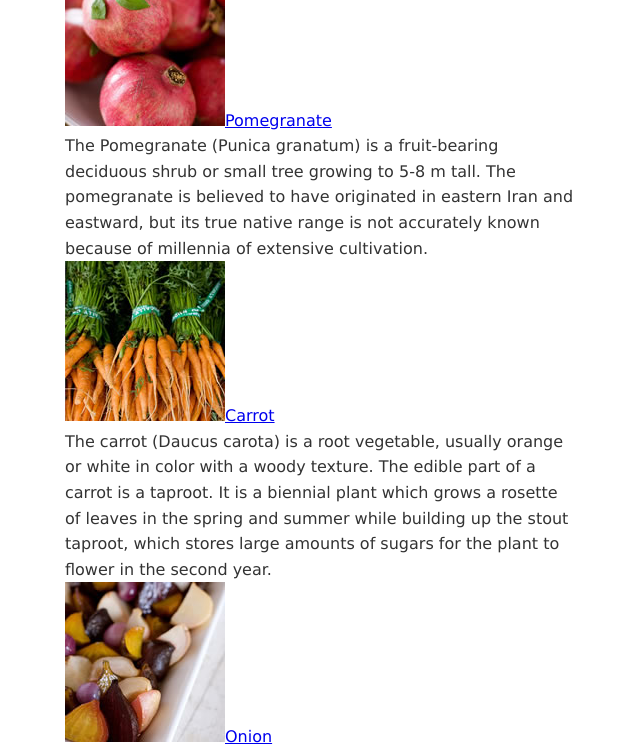
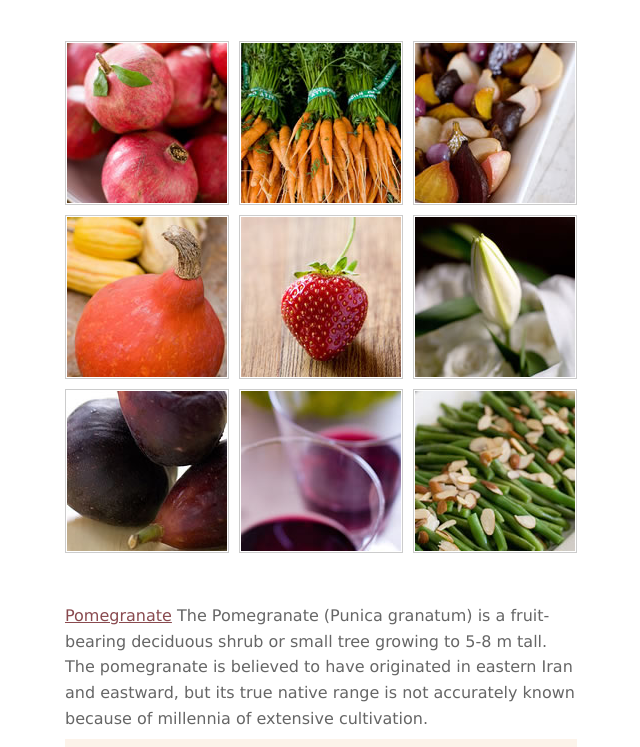
Before and after one commit to hepl-cpw/css-fwi, a plain HTML site: page index.html in a window 1280 px wide. Shown: the part 110-857 px from the top of the page, without its empty margins (319-959 px from the left). Drawn offline with Linux system fonts and the light colour scheme.

Commit message:
Add completed code

```diff
--- a/css/styles.css
+++ b/css/styles.css
@@ -58,3 +58,156 @@ body{
     font: 16px/1.6 "Lucida Grande", "Lucida Sans", "Lucida Sans Unicode", Geneva, Verdana, sans-serif ; /* voir fs sur smashing magasine http://coding.smashingmagazine.com/2009/09/22/complete-guide-to-css-font-stacks/ */
     color: #333;
 }
+
+h1{
+    font-size: 2em;
+    color:rgb(137, 74, 79);
+    text-transform: uppercase;
+    text-align: center;
+    margin-bottom: 50px; /* 40px effet image + 10 padding */
+}
+
+/* POSITIONNEMENT IMAGES  (changements au survol à faire après) */
+
+ul{
+    position: relative;
+    padding-top: 562px; /* 3*164 + 2*10 + 10 padding en-dessous + 40 effet image */
+    padding-bottom: 40px;
+}
+h3 img{
+    position: absolute;
+    padding: 1px;
+    border:1px solid #ccc;
+    width:160px;
+    height: 160px;
+    transition: all 0.2s;
+    -webkit-transition: all 0.2s;
+    /*outline: 1px solid #ccc;*/
+}
+li#pomegranate h3 img{
+    top: 0px;
+    left: 0px;
+}
+/* li#pomegranate a:hover img{
+    top:-40px; */ /* img passe de 160 à 240 px => 80 de plus => doit remonter de 40 */
+    /*left:-40px;
+}*/
+li#carrot h3 img{
+    top: 0px;
+    left: 174px;
+}
+/*li#carrot a:hover img{
+    top:-40px;
+    left:134px;
+}*/
+li#onion h3 img{
+    top: 0px;
+    left: 348px;
+}
+/*li#onion a:hover img{
+    top:-40px;
+    left:308px;
+}*/
+li#gourd h3 img{
+    top: 174px;
+    left: 0px;
+}
+/*li#gourd a:hover img{
+    top:134px;
+    left:-40px
+}*/
+li#strawberry h3 img{
+    top: 174px;
+    left: 174px;
+}
+/*li#strawberry a:hover img{
+    top:134px;
+    left:134px
+}*/
+li#lily h3 img{
+    top: 174px;
+    left: 348px;
+}
+/*li#lily a:hover img{
+    top:134px;
+    left:308px
+}*/
+li#fig h3 img{
+    top: 348px;
+    left: 0px;
+}
+/*li#fig a:hover img{
+    top:308px;
+    left:-40px
+}*/
+li#wine h3 img{
+    top: 348px;
+    left: 174px;
+}
+/*li#wine a:hover img{
+    top:308px;
+    left:134px
+}*/
+li#bean h3 img{
+    top: 348px;
+    left: 348px;
+}
+/*li#bean a:hover img{
+    top:308px;
+    left:308px
+}*/
+
+/*  STYLES DU TEXTE */
+
+h3,p{
+    display: inline;
+}
+li{
+    margin-bottom: 0.5em;
+}
+p{
+    color: #666;
+}
+a, a:visited{
+    color:rgb(137,74,79); /* ! le texte des h3 est dans un a !! */
+}
+/*
+li.pair{
+    padding: 0.5em;
+    background: #fcf3ea;
+}
+*/
+li:nth-child(even){
+    padding: 0.5em;
+    background: #fcf3ea;
+}
+
+/* EFFETS */
+
+a:hover, li:target a{
+    color:rgb(87,24,29);
+}
+a:hover img{
+    border: 1px solid #000;
+    width: 240px;
+    height : 240px;
+    z-index: 100;
+    background: white;
+    margin-top:-40px; /*img passe de 160 à 240 px => 80 de plus => doit remonter de 40 */
+    margin-left:-40px;
+}
+li:target{
+    margin: 0.5em 0;
+    padding: 0.5em;
+    border: 1px solid #dab69c;
+    background: #ead9ee;
+    font-size: 1.2em;
+    /*transition: background 3s;
+    -webkit-transition: background 3s;
+    -moz-transition: background 3s; */
+    box-shadow: 0 0 10px rgba(0,0,0,0.3);
+}
+li:target p{
+    color: #000;
+    /* ne fonctionne pas par héritage sur le li car color défini explicitement pour p */
+}
```
